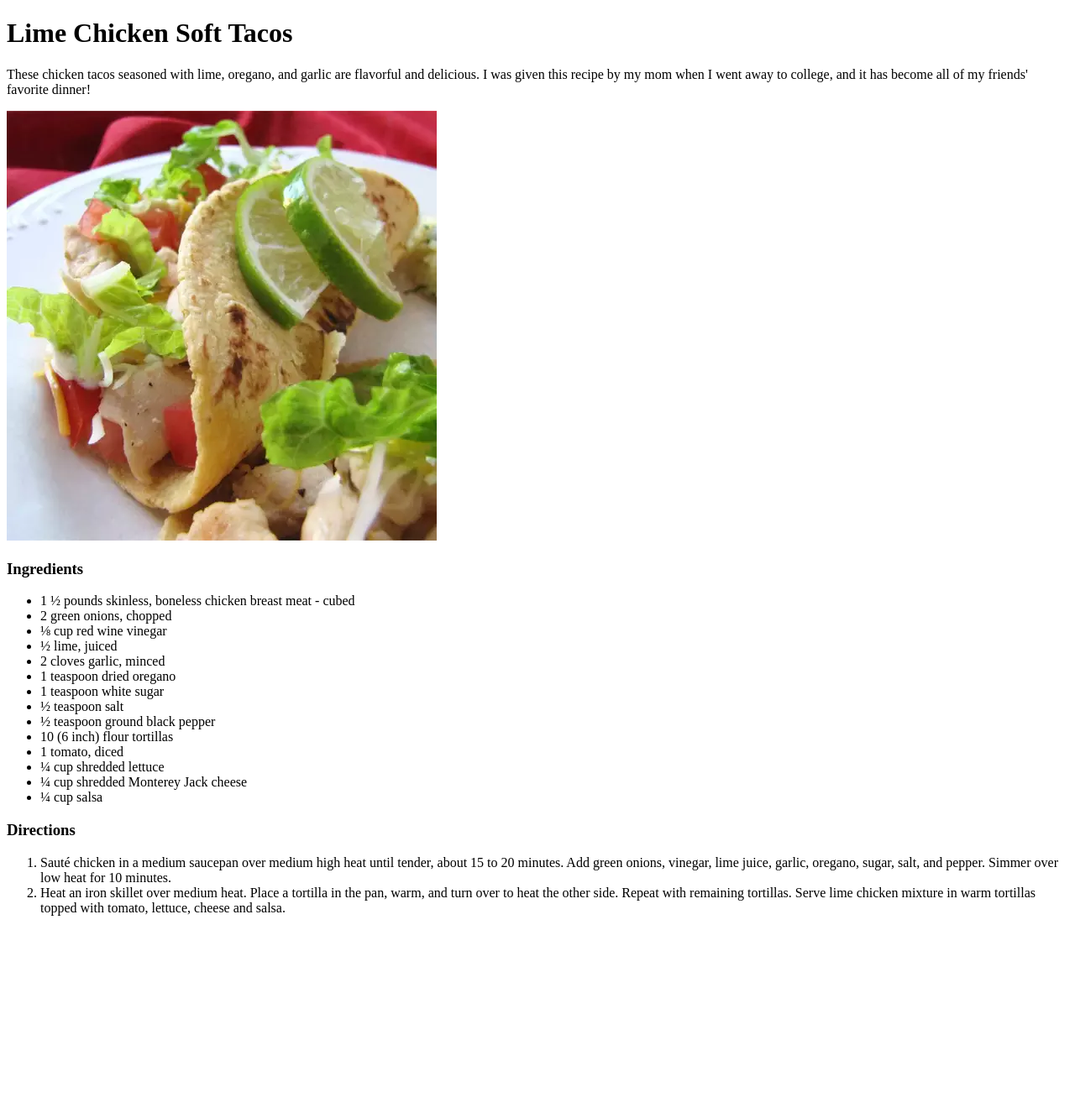
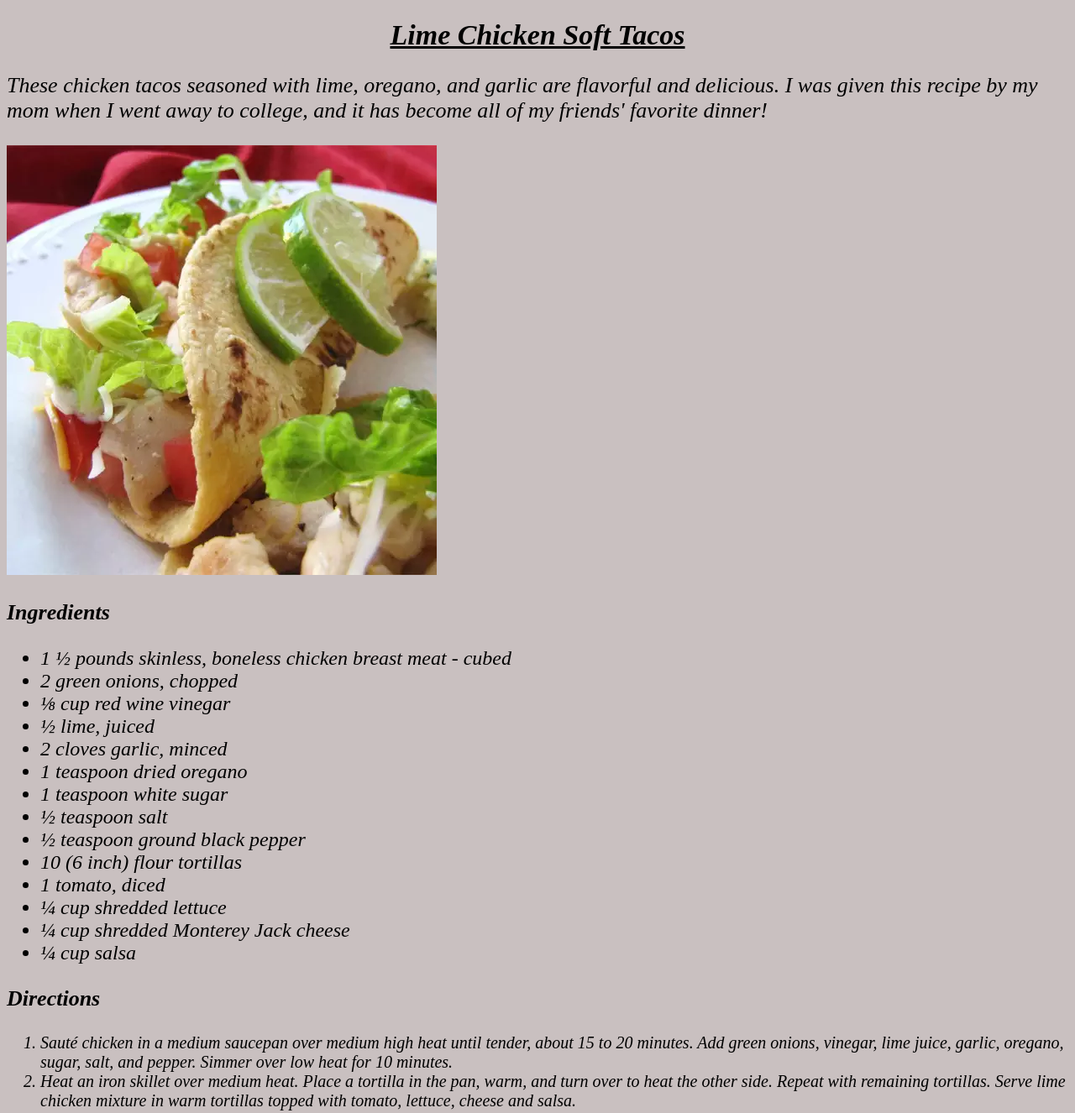
Before and after one commit to Rz0n/Odin-Recipes-Project, a plain HTML site: page recipes/lime.html in a window 1280 px wide. Shown: the whole page at 84% size. Before the commit the page ends 1107 px from the top, so only its background shows below. Drawn offline with Linux system fonts and the light colour scheme.

Commit message:
add class for elements and new style file for recipe

```diff
--- /dev/null
+++ b/recipes/lime.css
@@ -0,0 +1,31 @@
+* {
+  font-family: 'Times New Roman', Times, serif;
+  font-style: italic;
+  background-color: rgb(201, 192, 192);
+}
+
+.header {
+  text-align: center;
+  text-decoration: underline;
+  font-size: 34px;
+}
+
+.info {
+  font-size: 26px;
+}
+
+.ingrediance {
+  font-size: 26px;
+}
+
+ul > li {
+  font-size: 24px;
+}
+
+.direction {
+  font-size: 26px;
+}
+
+ol > li {
+  font-size: 20px;
+}
--- a/recipes/lime.html
+++ b/recipes/lime.html
@@ -4,12 +4,13 @@
   <meta charset="UTF-8">
   <meta name="viewport" content="width=device-width, initial-scale=1.0">
   <title>Lime Chicken Soft Tacos</title>
+  <link rel="stylesheet" href="lime.css">
 </head>
 <body>
-  <h1>Lime Chicken Soft Tacos</h1>
-  <p>These chicken tacos seasoned with lime, oregano, and garlic are flavorful and delicious. I was given this recipe by my mom when I went away to college, and it has become all of my friends' favorite dinner!</p>
+  <h1 class="header">Lime Chicken Soft Tacos</h1>
+  <p class="info">These chicken tacos seasoned with lime, oregano, and garlic are flavorful and delicious. I was given this recipe by my mom when I went away to college, and it has become all of my friends' favorite dinner!</p>
   <img src="/Images/lime.webp">
-  <h3>Ingredients</h3>
+  <h3 class="ingrediance">Ingredients</h3>
   <ul>
     <li>1 ½ pounds skinless, boneless chicken breast meat - cubed</li>
     <li>2 green onions, chopped</li>
@@ -26,7 +27,7 @@
     <li>¼ cup shredded Monterey Jack cheese</li>
     <li>¼ cup salsa</li>
   </ul>
-  <h3>Directions</h3>
+  <h3 class="direction">Directions</h3>
   <ol>
     <li>Sauté chicken in a medium saucepan over medium high heat until tender, about 15 to 20 minutes. Add green onions, vinegar, lime juice, garlic, oregano, sugar, salt, and pepper. Simmer over low heat for 10 minutes.</li>
     <li>Heat an iron skillet over medium heat. Place a tortilla in the pan, warm, and turn over to heat the other side. Repeat with remaining tortillas. Serve lime chicken mixture in warm tortillas topped with tomato, lettuce, cheese and salsa.</li>
```
